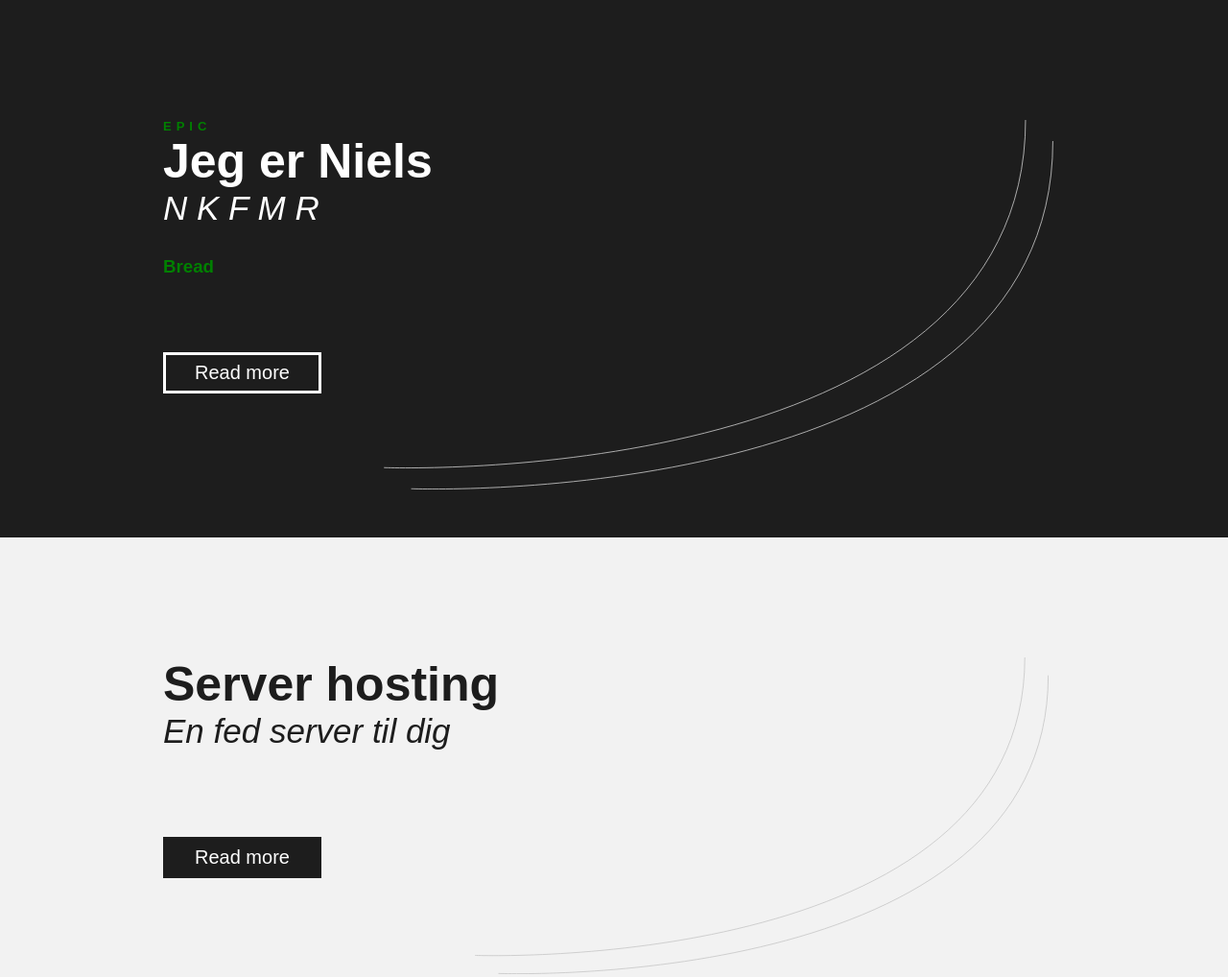
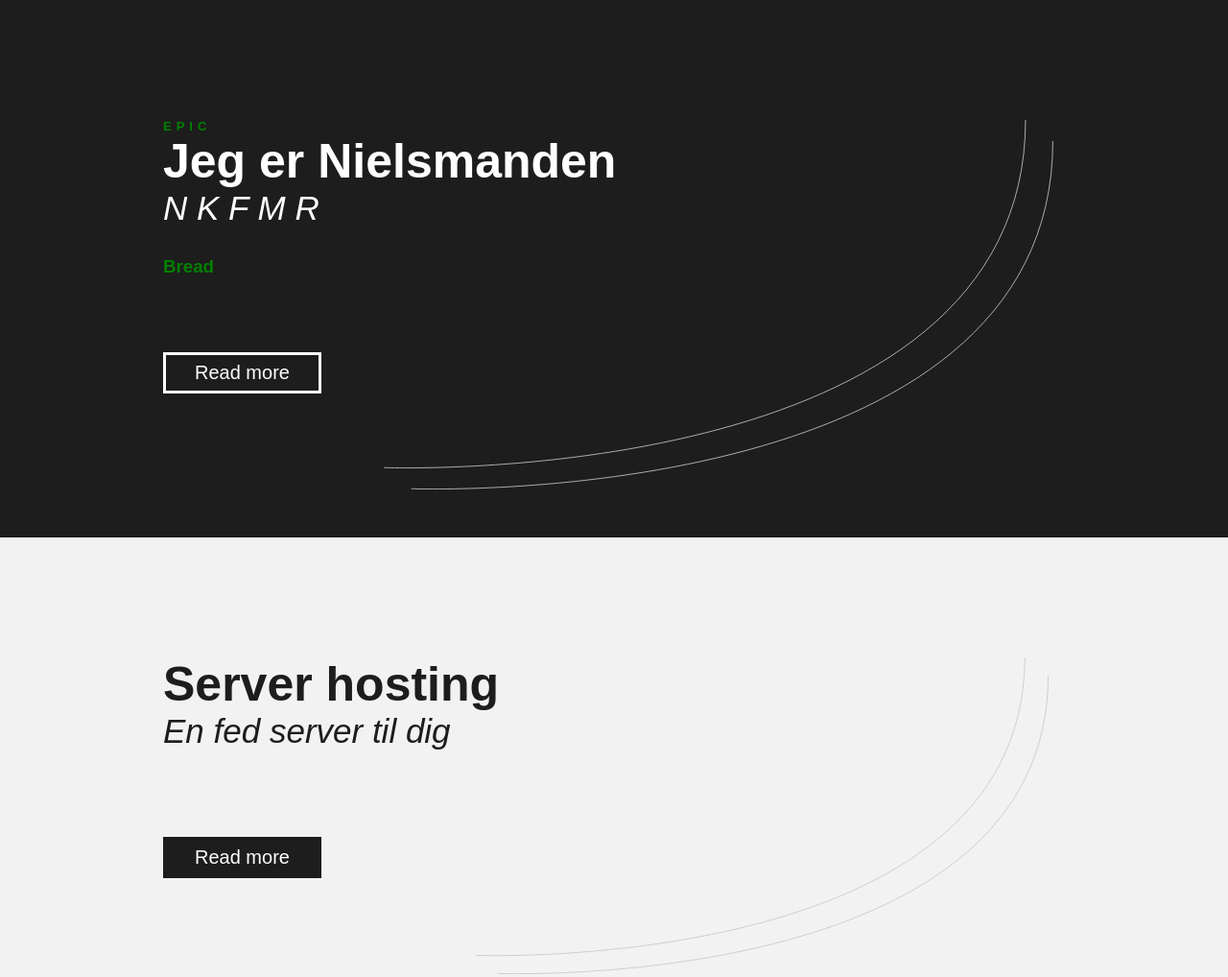
Before and after one commit to Niel6384/Web-design-of-a-minecraft-server, a plain HTML site: page pages/index.html in a window 1280 px wide. Shown: the top 1018 px of the page at 96% size. Drawn offline with Linux system fonts and the light colour scheme; a web font is replaced by a local one.

Commit message:
third commitment

```diff
--- a/pages/index.html
+++ b/pages/index.html
@@ -16,7 +16,7 @@
       <div class="container">
         <div class="Hero_container">
           <h3 class="Hero__above">Epic</h3>
-          <h1 class="Hero__title">Jeg er Niels</h1>
+          <h1 class="Hero__title">Jeg er Nielsmanden</h1>
           <h2 class="Hero__under-title">N K F M R</h2>
           <h3 class="Hero__below">Bread</h3>
           <a href="#" class="Hero__link Button">Read more</a>
```
Also changed, not shown: 1 other file.
